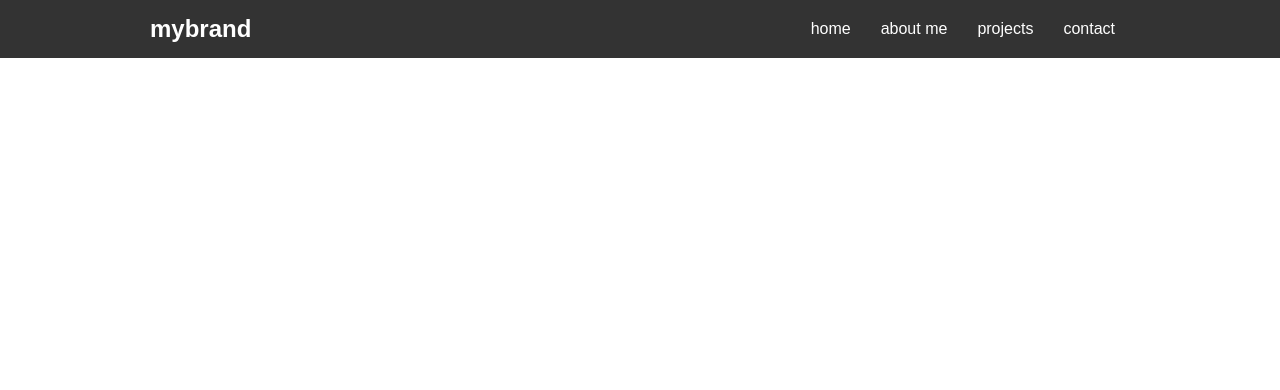
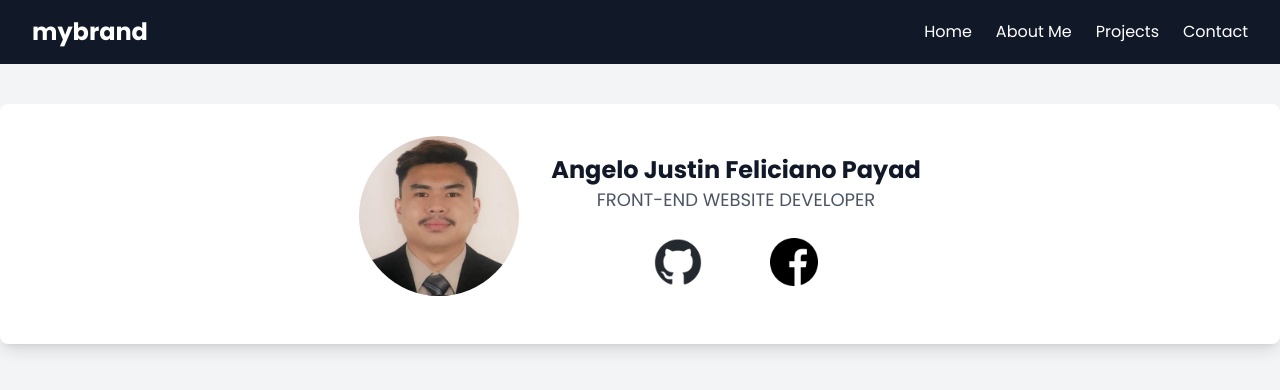
Before and after one commit to HazeO2/frontend, a plain HTML site: page index.html in a window 1280 px wide. Drawn offline with nearby package versions, Linux system fonts and the light colour scheme.

Commit message:
updated 2/7/2025 10:04pm

```diff
--- a/index.html
+++ b/index.html
@@ -1,40 +1,89 @@
 <!DOCTYPE html>
 <html lang="en">
 <head>
+    <link rel="preconnect" href="https://fonts.googleapis.com">
+    <link rel="preconnect" href="https://fonts.gstatic.com" crossorigin>
+    <link href="https://fonts.googleapis.com/css2?family=Poppins:ital,wght@0,100;0,200;0,300;0,400;0,500;0,600;0,700;0,800;0,900;1,100;1,200;1,300;1,400;1,500;1,600;1,700;1,800;1,900&display=swap" rel="stylesheet">
     <meta charset="UTF-8">
     <meta name="viewport" content="width=device-width, initial-scale=1.0">
+    <script src="https://cdn.tailwindcss.com"></script>
+    <title>Responsive Navbar</title>
     <link rel="stylesheet" href="style.css">
-    <title>Responsive Navbar</title>
 </head>
-<body>
+<body class="bg-gray-100">
 
-<div class="con1">
-    <div class="navbar">
-        <div class="logo">mybrand</div>
-        <div class="menu-icon" onclick="toggleMenu()">
-            <div></div>
-            <div></div>
-            <div></div>
+    <div class="w-full">
+        <!-- Navbar -->
+        <nav class="bg-gray-900 text-white px-8 py-4 flex justify-between items-center w-full">
+            <div class="text-2xl font-bold">mybrand</div>
+
+            <div class="hidden md:flex space-x-6">
+                <a href="#" class="hover:text-orange-400">Home</a>
+                <a href="#" class="hover:text-orange-400">About Me</a>
+                <a href="#" class="hover:text-orange-400">Projects</a>
+                <a href="#" class="hover:text-orange-400">Contact</a>
+            </div>
+
+            <!-- Hamburger Menu -->
+            <div class="md:hidden flex flex-col space-y-1 cursor-pointer" onclick="toggleMenu()">
+                <div class="w-8 h-1 bg-white"></div>
+                <div class="w-8 h-1 bg-white"></div>
+                <div class="w-8 h-1 bg-white"></div>
+            </div>
+        </nav>
+
+        <!-- Mobile Nav -->
+        <div id="mobile-menu" class="hidden flex flex-col items-center bg-gray-900 text-white py-4 md:hidden">
+            <a href="#" class="py-2 hover:text-orange-400">Home</a>
+            <a href="#" class="py-2 hover:text-orange-400">About Me</a>
+            <a href="#" class="py-2 hover:text-orange-400">Projects</a>
+            <a href="#" class="py-2 hover:text-orange-400">Contact</a>
         </div>
-        <ul class="nav-links">
-            <li><a href="#">home</a></li>
-            <li><a href="#">about me</a></li>
-            <li><a href="#">projects</a></li>
-            <li><a href="#">contact</a></li>
-        </ul>
+
+        <!-- Profile Section -->
+<section class="flex justify-center items-center">
+
+        <div class="w-full flex justify-evenly items-center bg-white shadow-lg rounded-lg text-center p-8 mt-10">
+
+            <div class="flex flex-wrap justify-center items-center gap-8">
+                <img src="Images/profile_picture.jpg" alt="Angelo Justin Feliciano Payad"
+                    class="w-40 h-40 rounded-full mx-auto mb-4 cursor-pointer">
+
+            <div class="flex flex-col justify-center items-center">
+
+                <h1 class="text-2xl font-bold text-gray-900">Angelo Justin Feliciano Payad</h1>
+                <p class="text-gray-600 text-lg mb-4">FRONT-END WEBSITE DEVELOPER</p>
+                <a href="https://github.com/HazeO2" target="_blank">
+
+                <div class="flex gap-5">
+                    <img src="Images/github-mark.png" alt="Github" class="bg-white h-16 text-white px-6 py-2 rounded-lg hover:bg-gray-400 transition"></a>
+                    <a href="https://www.facebook.com/justinpayadd/" target="_blank">
+                        <img src="Images/facebook.png" alt="Facebook" class="bg-white h-16 text-white px-6 py-2 rounded-lg hover:bg-gray-400 transition"></a>
+                </div>
+
+            </div>
+
+        </div>
+
+    </div>
+</section>
+
+<section>
+    <div>
+
     </div>
 
-    <div class="con3">
-        <!-- Content here -->
-    </div>
+
+
+</section>
+
 </div>
 
-<script>
-    function toggleMenu() {
-        const nav = document.querySelector('.nav-links');
-        nav.classList.toggle('show');
-    }
-</script>
+    <script>
+        function toggleMenu() {
+            document.getElementById('mobile-menu').classList.toggle('hidden');
+        }
+    </script>
 
 </body>
 </html>
--- a/style.css
+++ b/style.css
@@ -1,88 +1,5 @@
+*{
+font-family: 'poppins';
 
-* {
-    margin: 0;
-    padding: 0;
-    box-sizing: border-box;
-    font-family: Arial, sans-serif;
+
 }
-
-.con1 {
-    width: 100%;
-}
-
-.navbar {
-    display: flex;
-    justify-content: space-between;
-    align-items: center;
-    background: #333;
-    padding: 15px 150px;
-    position: relative;
-}
-
-.navbar .logo {
-    color: #fff;
-    font-size: 24px;
-    font-weight: bold;
-}
-
-.nav-links {
-    list-style: none;
-    display: flex;
-}
-
-.nav-links li {
-    margin: 0 15px;
-}
-
-.nav-links a {
-    text-decoration: none;
-    color: #fff;
-    font-size: 16px;
-    transition: 0.3s;
-}
-
-.nav-links a:hover {
-    color: #f4a261;
-}
-
-/* Hamburger Menu */
-.menu-icon {
-    display: none;
-    flex-direction: column;
-    cursor: pointer;
-}
-
-.menu-icon div {
-    width: 30px;
-    height: 3px;
-    background: #fff;
-    margin: 5px;
-    transition: 0.4s;
-}
-
-/* Responsive */
-@media (max-width: 768px) {
-    .menu-icon {
-        display: flex;
-        padding-left: 100px;
-    }
-
-    .nav-links {
-        position: absolute;
-        top: 60px;
-        right: 0;
-        background: #333;
-        width: 100%;
-        flex-direction: column;
-        align-items: center;
-        display: none;
-    }
-
-    .nav-links li {
-        margin: 15px 0;
-    }
-
-    .nav-links.show {
-        display: flex;
-    }
-}
```
Also changed, not shown: Images/GitHub_Logo.png (added), Images/facebook.png (added), Images/github-mark.png (added), Images/profile_picture.jpg (added).
